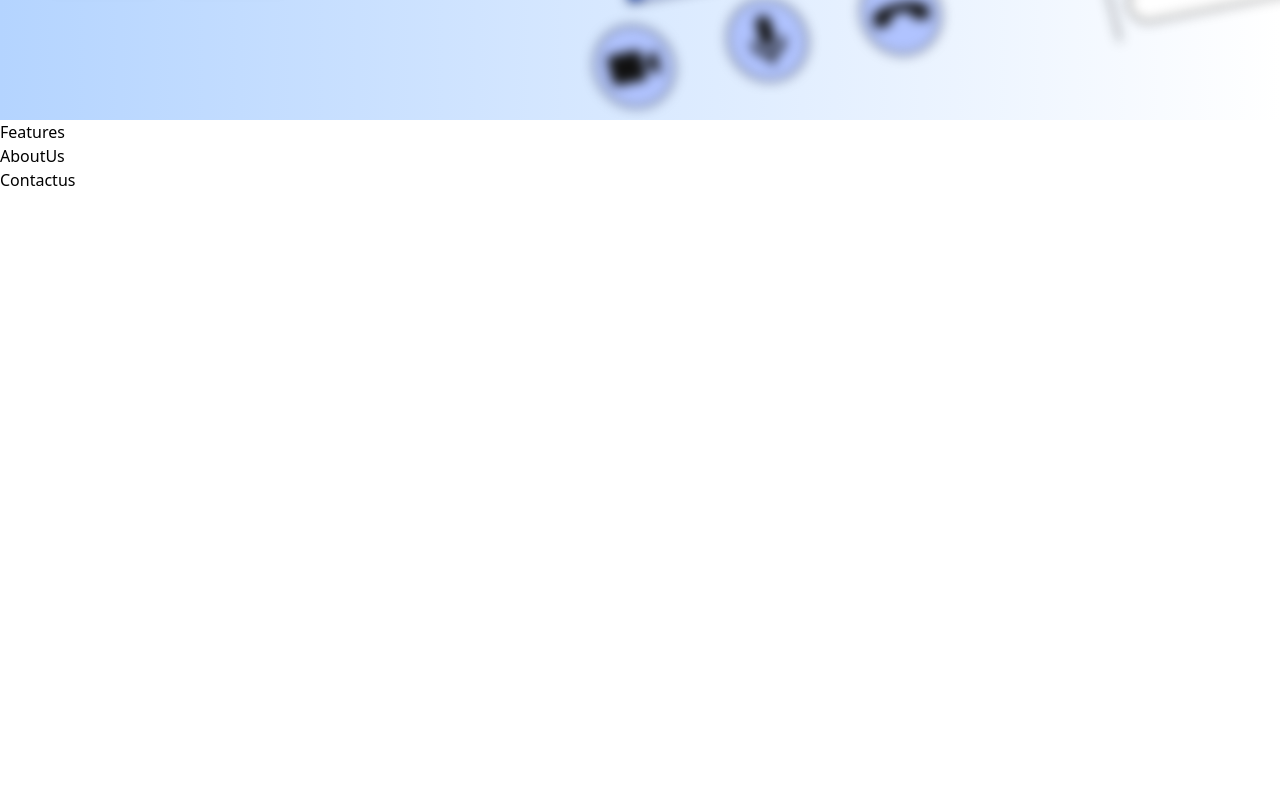
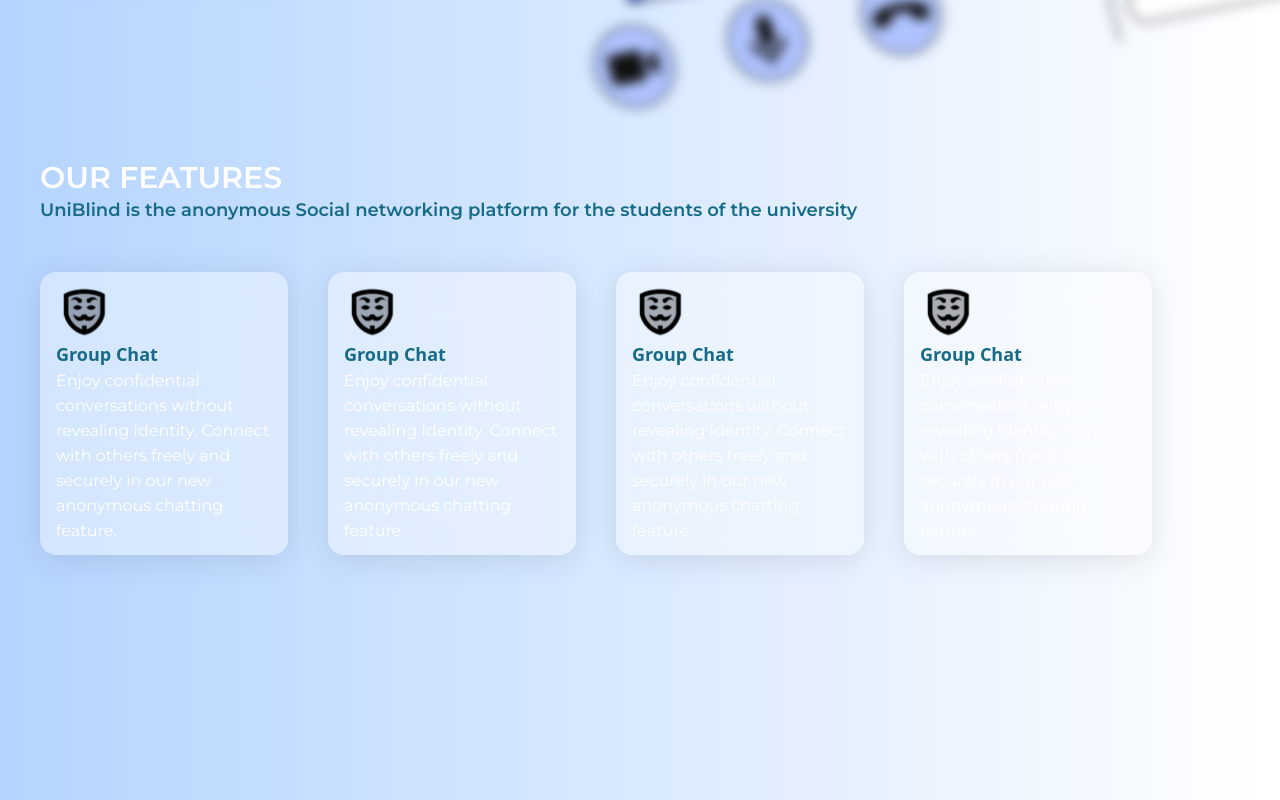
Before and after one commit to rajukumar2003/UniBlind, a React (Vite) app: page / in a window 1280 px wide. Shown: the part 680-1480 px from the top of the page. Before the commit the page ends 872 px from the top, so only its background shows below. Built offline with nearby package versions, Linux system fonts and the light colour scheme; a web font is replaced by a local one.

Commit message:
Features

```diff
--- a/src/Components/Features.jsx
+++ b/src/Components/Features.jsx
@@ -1,7 +1,79 @@
 import React from "react";
+import { Mask } from "../assets/Icons";
 
 const Features = () => {
-  return <div id="features">Features</div>;
+  return (
+    <div id="features">
+      <p>
+        <span className=" font-montserrat font-semibold text-white text-3xl">
+          OUR FEATURES
+        </span>
+        <br />
+        <span className=" text-[#176B87] font-semibold font-montserrat text-lg">
+          UniBlind is the anonymous Social networking platform for the students
+          of the university
+        </span>
+      </p>
+      <div className=" mt-12 flex gap-10 grid-cols-2">
+        <div className="glass w-1/5 py-3 px-4">
+          <img src={Mask} />
+          <p>
+            <span className="text-[#176B87] font-semibold text-lg">
+              Group Chat
+            </span>
+            <br />
+            <span className=" text-md text-white font-montserrat ">
+              Enjoy confidential conversations without revealing identity.
+              Connect with others freely and securely in our new anonymous
+              chatting feature.
+            </span>
+          </p>
+        </div>
+        <div className="glass w-1/5 py-3 px-4">
+          <img src={Mask} />
+          <p>
+            <span className="text-[#176B87] font-semibold text-lg">
+              Group Chat
+            </span>
+            <br />
+            <span className=" text-md text-white font-montserrat ">
+              Enjoy confidential conversations without revealing identity.
+              Connect with others freely and securely in our new anonymous
+              chatting feature.
+            </span>
+          </p>
+        </div>
+        <div className="glass w-1/5 py-3 px-4">
+          <img src={Mask} />
+          <p>
+            <span className="text-[#176B87] font-semibold text-lg">
+              Group Chat
+            </span>
+            <br />
+            <span className=" text-md text-white font-montserrat ">
+              Enjoy confidential conversations without revealing identity.
+              Connect with others freely and securely in our new anonymous
+              chatting feature.
+            </span>
+          </p>
+        </div>
+        <div className="glass w-1/5 py-3 px-4">
+          <img src={Mask} />
+          <p>
+            <span className="text-[#176B87] font-semibold text-lg">
+              Group Chat
+            </span>
+            <br />
+            <span className=" text-md text-white font-montserrat ">
+              Enjoy confidential conversations without revealing identity.
+              Connect with others freely and securely in our new anonymous
+              chatting feature.
+            </span>
+          </p>
+        </div>
+      </div>
+    </div>
+  );
 };
 
 export default Features;
--- a/src/assets/Icons/index.js
+++ b/src/assets/Icons/index.js
@@ -8,8 +8,10 @@
 import Swo from "./SWO.png";
 import Sent from "./sent.png";
 import Browsing from "./browsing.png";
+import Mask from "./Anonymous Mask.svg";
 
 export {
+  Mask,
   Logo,
   Sent,
   Browsing,
--- a/src/pages/Home.jsx
+++ b/src/pages/Home.jsx
@@ -3,12 +3,12 @@
 import Hero from "../Components/Hero";
 import { LandBG } from "../assets/Images/";
 import Features from "../Components/Features";
-import AboutUs from "../Components/AboutUs"
-import Contactus from "../Components/Contactus"
+import AboutUs from "../Components/AboutUs";
+import Contactus from "../Components/Contactus";
 
 const Home = () => {
   return (
-    <main className="bg-gradient-to-r from-[#B4D4FF] to-white h-screen ">
+    <main className="bg-gradient-to-r from-[#B4D4FF] to-white h-full ">
       <div className="h-screen relative">
         <img
           src={LandBG}
@@ -23,14 +23,14 @@
           <Hero />
         </section>
       </div>
-      <section>
+      <section className="h-screen pl-10 py-10">
         <Features />
       </section>
       <section>
-        <AboutUs/>
+        <AboutUs />
       </section>
       <section>
-        <Contactus/>
+        <Contactus />
       </section>
     </main>
   );
```
